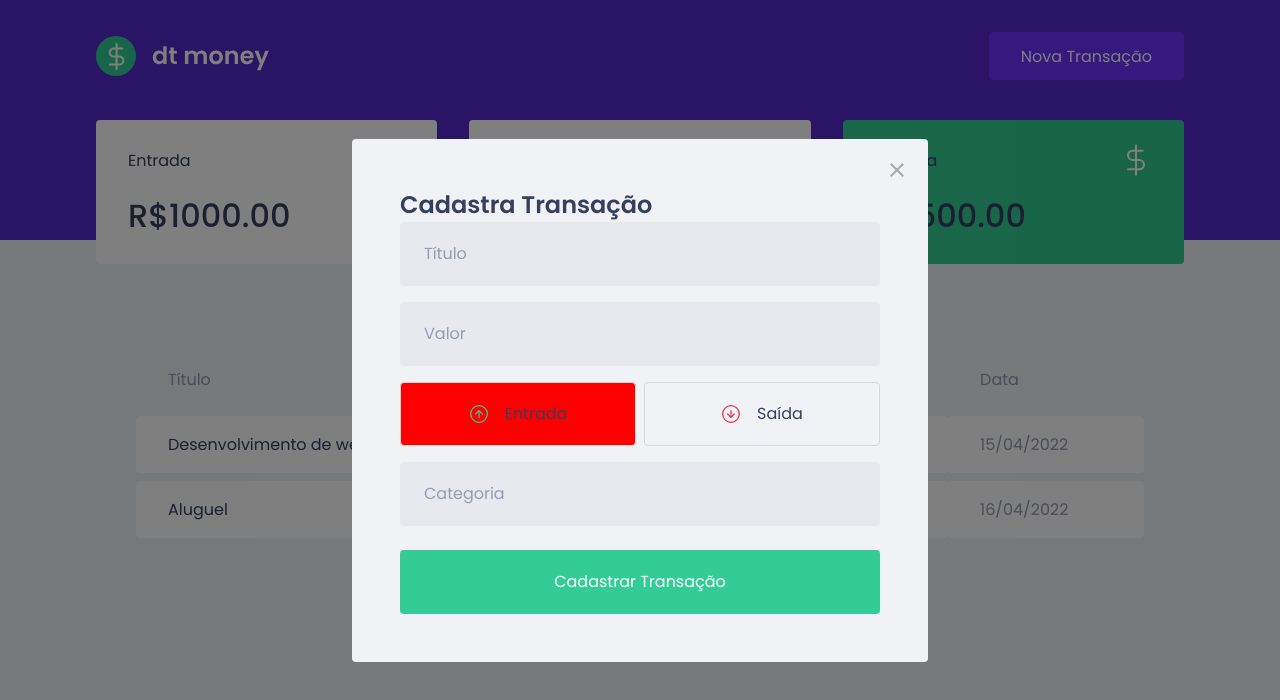
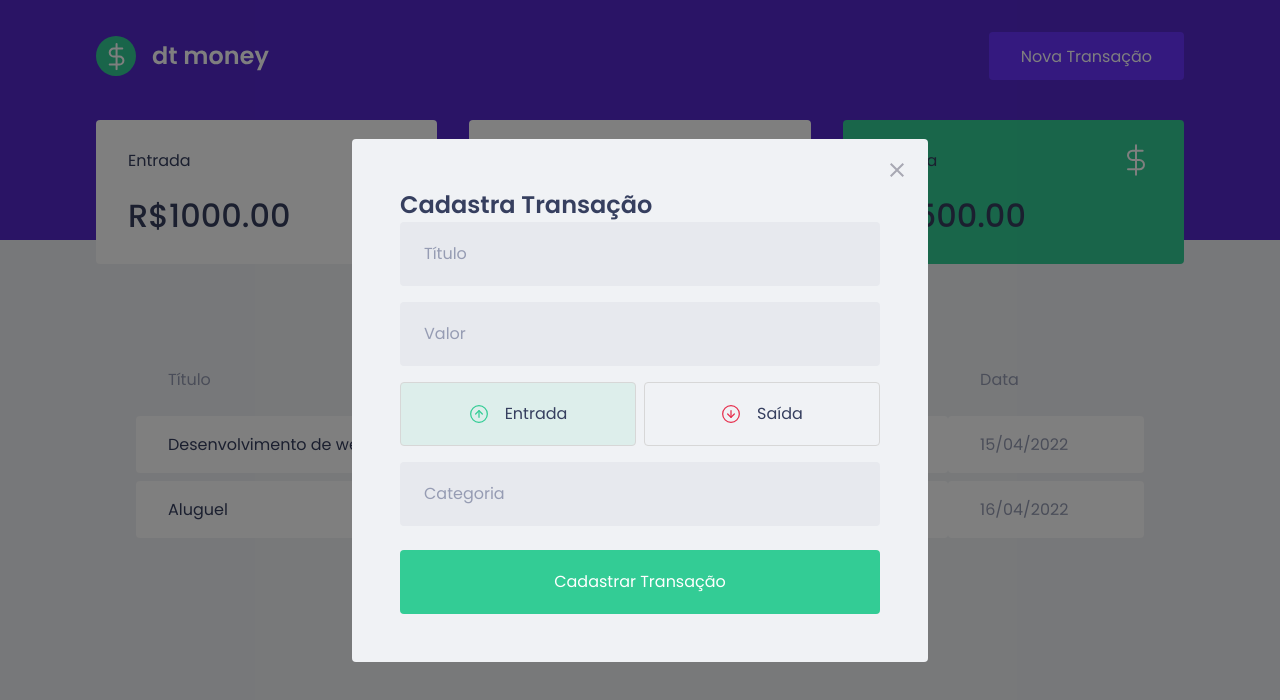
Before and after one commit to bvieiradeveloper/bemingy, a React (Create React App) app: page / in a window 1280 px wide. Both pictures are taken after a click on the button "Nova Transação". Shown: the top 700 px of the page. Built offline with nearby package versions, Linux system fonts and the light colour scheme; no server answers; what miragejs would draw is missing.

Commit message:
Change CustomButton Color when active is true.

```diff
--- a/src/components/NewTransactionModal/index.tsx
+++ b/src/components/NewTransactionModal/index.tsx
@@ -37,6 +37,7 @@
             type="button"
             onClick={() => { setType('deposit')}}
             isActive = { type === 'deposit'}
+            activeColor = {'green'}
           >
               <img src={incomeImage} alt="Entrada" />
               <span>Entrada</span>
@@ -45,6 +46,7 @@
             type="button"
             onClick={() => { setType('withdraw')}}
             isActive = { type === 'withdraw'}
+            activeColor = {'red'}
           >
             <img src={outcomeImage} alt="Saída" />
             <span>Saída</span>
--- a/src/components/NewTransactionModal/style.ts
+++ b/src/components/NewTransactionModal/style.ts
@@ -1,5 +1,5 @@
 import styled from "styled-components";
-import {darken} from "polished";
+import {darken, transparentize} from "polished";
 
 export const Container = styled.form`
     display: flex;
@@ -51,6 +51,12 @@
 `
 interface RadioButtonProps{
     isActive: boolean;
+    activeColor: 'red'|'green';
+}
+
+const colors = {
+   red: '#e52e4d',
+   green: '#33CC95',
 }
 export const RadioButton = styled.button<RadioButtonProps>`
  height: 4rem;
@@ -59,7 +65,7 @@
     display: flex;
     justify-content: center;
     align-items: center;
-    background: ${ props => props.isActive ? 'red' : 'transparent'};
+    background: ${ (props) => props.isActive ? transparentize(0.9, colors[props.activeColor]) : 'transparent'};
 
     img{
         width: 20px;
```
